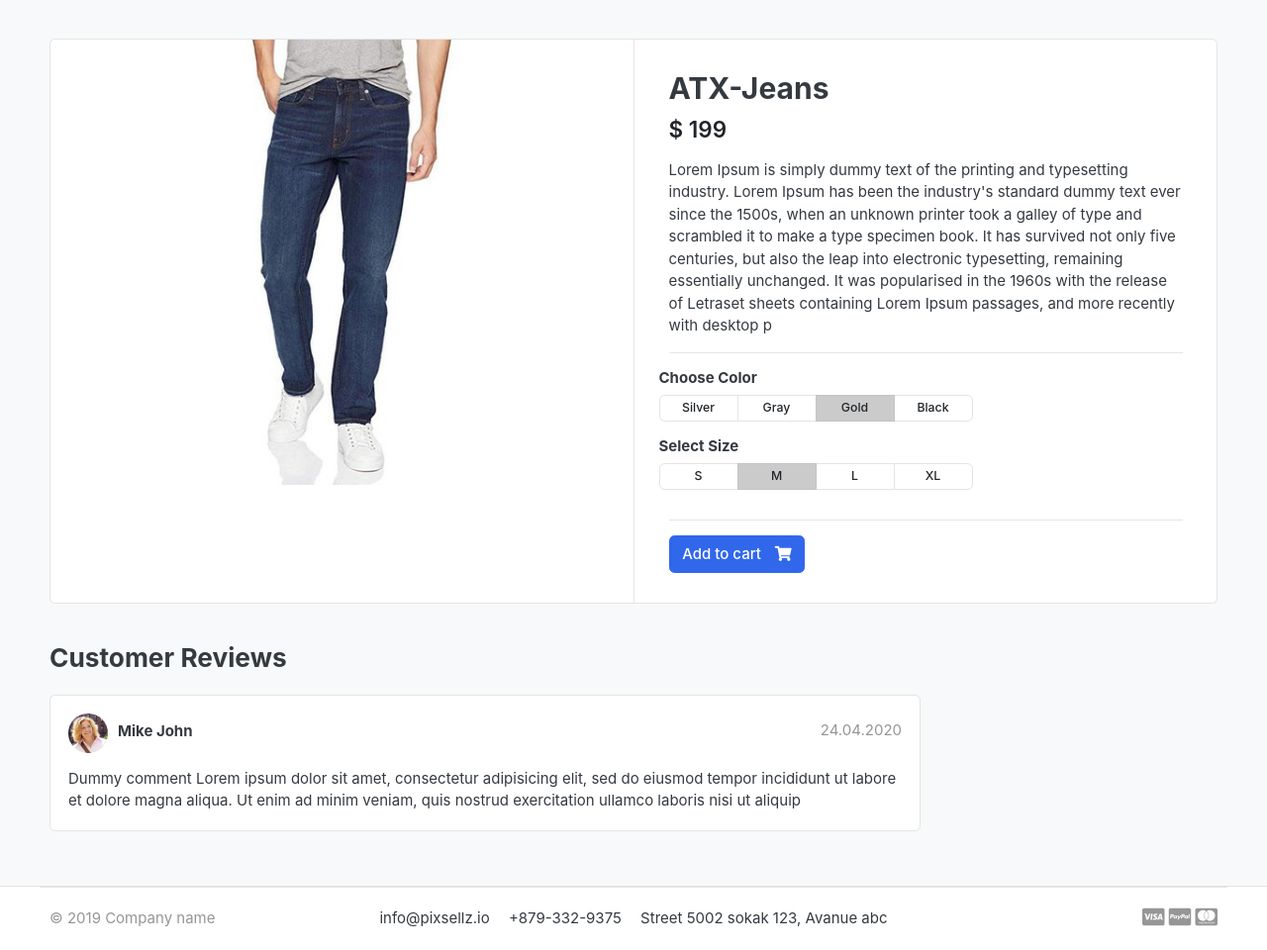
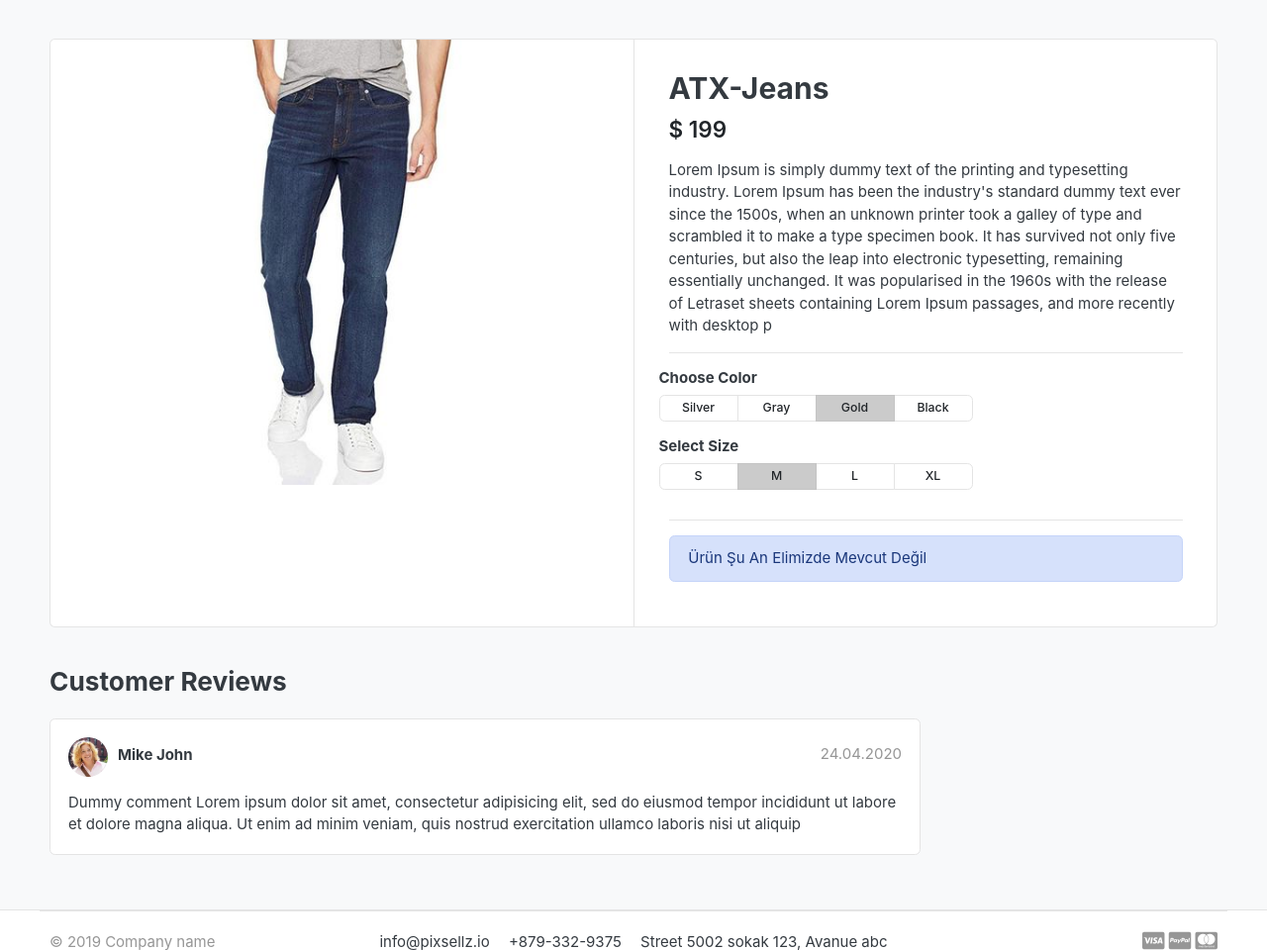
Before and after one commit to ebgdev/bahcivan_market, a Django app: template templates/store/product_detail.html in a window 1280 px wide. Shown: the part 119-1079 px from the top of the page at 99% size. Before the commit the page ends 1056 px from the top, so only its background shows below. Run offline with Django 4.2, Linux system fonts and the light colour scheme; the template is opened without the code that fills it: values that come from a table or form of the project are taken from there, others are empty; data comes from the database, SQL or seed files in the repository; both versions use the stored data as it was after the commit; some libraries are stand-ins or nearby versions; some web fonts are replaced.

Commit message:
5.7 completed totally.

```diff
--- a/templates/store/product_detail.html
+++ b/templates/store/product_detail.html
@@ -76,7 +76,14 @@
 		</div>
 	</div> <!-- row.// -->
 	<hr>
-	<a href="./product-detail.html" class="btn  btn-primary"> <span class="text">Add to cart</span> <i class="fas fa-shopping-cart"></i>  </a>
+	{% if single_product.stock %}
+		<a href="./product-detail.html" class="btn  btn-primary"> <span class="text">Sepete ekle</span> <i class="fas fa-shopping-cart"></i>  </a>
+	{% else %}
+		<div class="alert alert-primary" role="alert">
+			Ürün Şu An Elimizde Mevcut Değil
+	  	</div>
+	{% endif %}
+
 </article> <!-- product-info-aside .// -->
 		</main> <!-- col.// -->
 	</div> <!-- row.// -->
```
Also changed, not shown: db.sqlite3.
